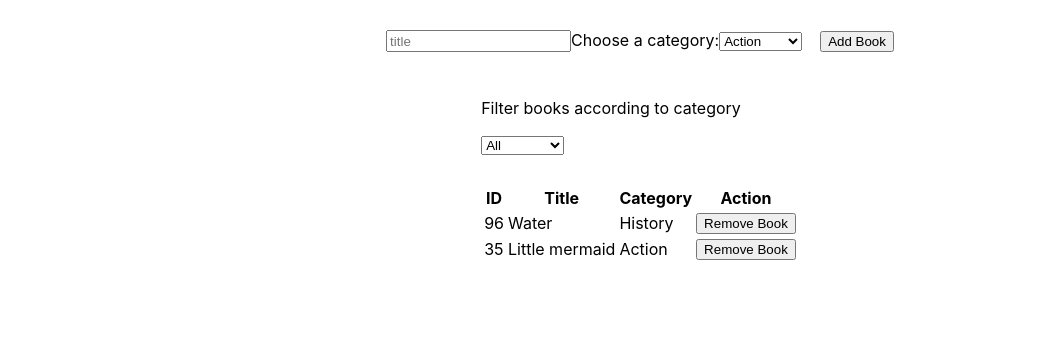
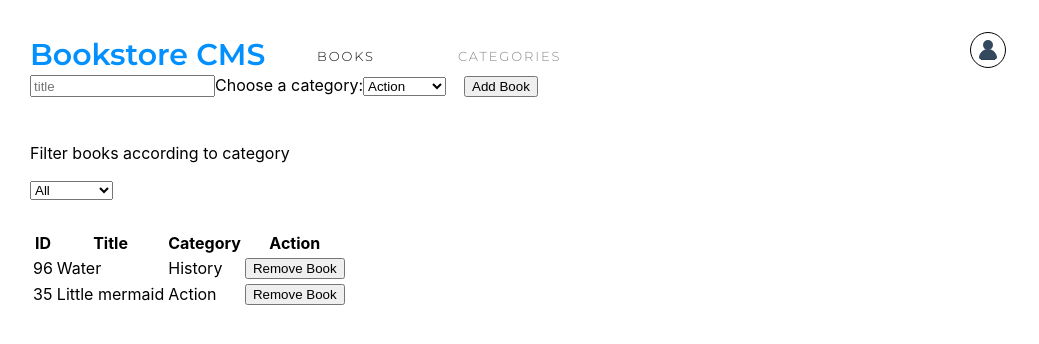
Before and after one commit to blackpintz/Bookstore, a React (Create React App) app: page / in a window 1280 px wide. Shown: the top 344 px of the page, without its empty margins (0-1039 px from the left). Built offline with nearby package versions, Linux system fonts and the light colour scheme.

Commit message:
add navbar design.

```diff
--- a/src/App.css
+++ b/src/App.css
@@ -2,8 +2,6 @@
   margin: 30px;
   display: flex;
   flex-direction: column;
-  justify-content: center;
-  align-items: center;
 }
 
 .category-filter {
--- a/src/components/App.js
+++ b/src/components/App.js
@@ -1,10 +1,12 @@
 import '../App.css';
 import BooksForm from '../containers/BooksForm';
 import BooksList from '../containers/BooksList';
+import Nav from './Nav';
 
 function App() {
   return (
     <div className="App">
+      <Nav />
       <BooksForm />
       <BooksList />
     </div>
--- /dev/null
+++ b/src/components/Nav.js
@@ -0,0 +1,16 @@
+import React from 'react';
+import '../css/Nav.css';
+import userIcon from '../images/user.svg';
+
+const Nav = () => (
+  <div className="Nav">
+    <section>
+      <h1>Bookstore CMS</h1>
+      <h4>BOOKS</h4>
+      <h4>CATEGORIES</h4>
+    </section>
+    <img src={userIcon} alt="user-icon" />
+  </div>
+);
+
+export default Nav;
--- /dev/null
+++ b/src/css/Nav.css
@@ -0,0 +1,63 @@
+@import url('https://fonts.googleapis.com/css2?family=Montserrat:ital,wght@0,100;0,300;0,600;1,400;1,600&display=swap');
+
+.Nav {
+  display: flex;
+  width: 80%;
+}
+
+.Nav section {
+  display: flex;
+  width: 50%;
+  flex-grow: 1;
+}
+
+.Nav section h1 {
+  width: 240px;
+  height: 37px;
+  margin: 6px 47px 2px 0;
+  font-family: 'Montserrat', sans-serif;
+  font-size: 30px;
+  font-weight: bold;
+  font-stretch: normal;
+  font-style: normal;
+  line-height: normal;
+  letter-spacing: normal;
+  color: #0290ff;
+}
+
+.Nav section h4:nth-of-type(1) {
+  width: 59px;
+  height: 16px;
+  margin: 18px 41px 11px 0;
+  font-family: 'Montserrat', sans-serif;
+  font-size: 13px;
+  font-weight: normal;
+  font-stretch: normal;
+  font-style: normal;
+  line-height: normal;
+  letter-spacing: 1.9px;
+  color: #121212;
+}
+
+.Nav section h4:nth-of-type(2) {
+  width: 105px;
+  height: 16px;
+  margin: 18px 0 11px 41px;
+  opacity: 0.5;
+  font-family: 'Montserrat', sans-serif;
+  font-size: 13px;
+  font-weight: normal;
+  font-stretch: normal;
+  font-style: normal;
+  line-height: normal;
+  letter-spacing: 1.9px;
+  color: #121212;
+}
+
+.Nav img {
+  height: 24px;
+  border: solid 0.5px;
+  padding: 5px;
+  border-radius: 50%;
+  margin-top: 2px;
+}
```
Also changed, not shown: src/images/user.svg (added), 1 other file (tests, documents, lock files or other folders).
